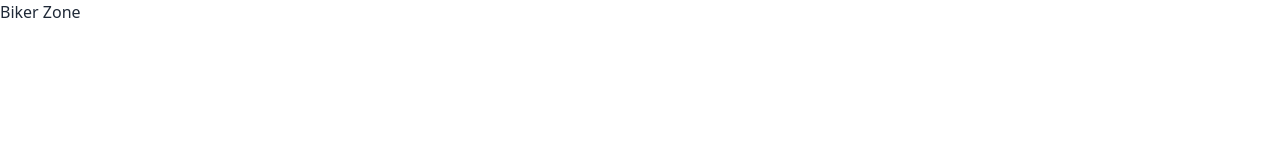
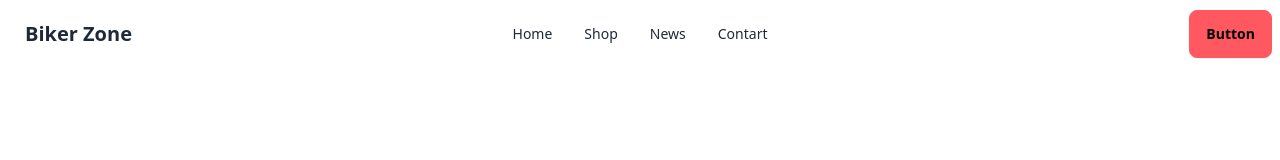
Before and after one commit to Shahid2890R/bikerzone, a plain HTML site: page index.html in a window 1280 px wide. Drawn offline with nearby package versions, Linux system fonts and the light colour scheme.

Commit message:
navigation bar

```diff
--- a/index.html
+++ b/index.html
@@ -11,7 +11,37 @@
 </head>
 <body>
    <header>
-<h1>Biker Zone</h1>
+    <!-- Navigation Var-->
+<nav>
+    <div class="navbar bg-base-100">
+        <div class="navbar-start">
+        <div class="dropdown">
+        <div tabindex="0" role="button" class="btn btn-ghost lg:hidden">
+        <svg xmlns="http://www.w3.org/2000/svg" class="h-5 w-5" fill="none" viewBox="0 0 24 24" stroke="currentColor"><path stroke-linecap="round" stroke-linejoin="round" stroke-width="2" d="M4 6h16M4 12h8m-8 6h16" /></svg>
+        </div>
+            <ul tabindex="0" class="menu menu-sm dropdown-content mt-3 z-[1] p-2 shadow bg-base-100 rounded-box w-52">
+              <li><a>Home</a></li>
+              <li><a>Shop</a></li>
+              <li><a>News</a></li>
+              <li><a>Contart</a></li>
+            </ul>
+            </div>
+           <a class="btn btn-ghost text-xl">Biker Zone</a>
+           </div>
+          <div class="navbar-center hidden lg:flex">
+          <ul class="menu menu-horizontal px-1">
+            <li><a>Home</a></li>
+            <li><a>Shop</a></li>
+            <li><a>News</a></li>
+            <li><a>Contart</a></li>
+          </ul>
+        </div>
+        <div class="navbar-end">
+          <a class="btn btn-error ">Button</a>
+        </div>
+      </div>
+</nav>
+
    </header>
    <main>
 
```
Also changed, not shown: tailwind.config.js (indentation only).
